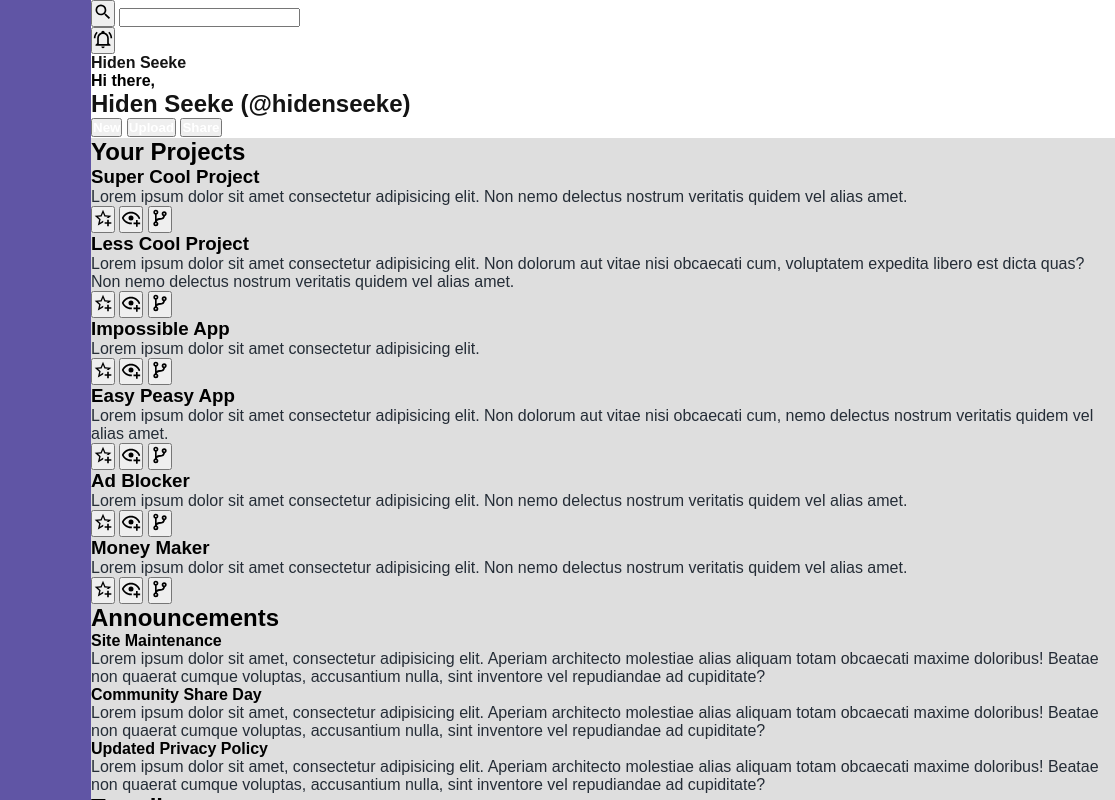
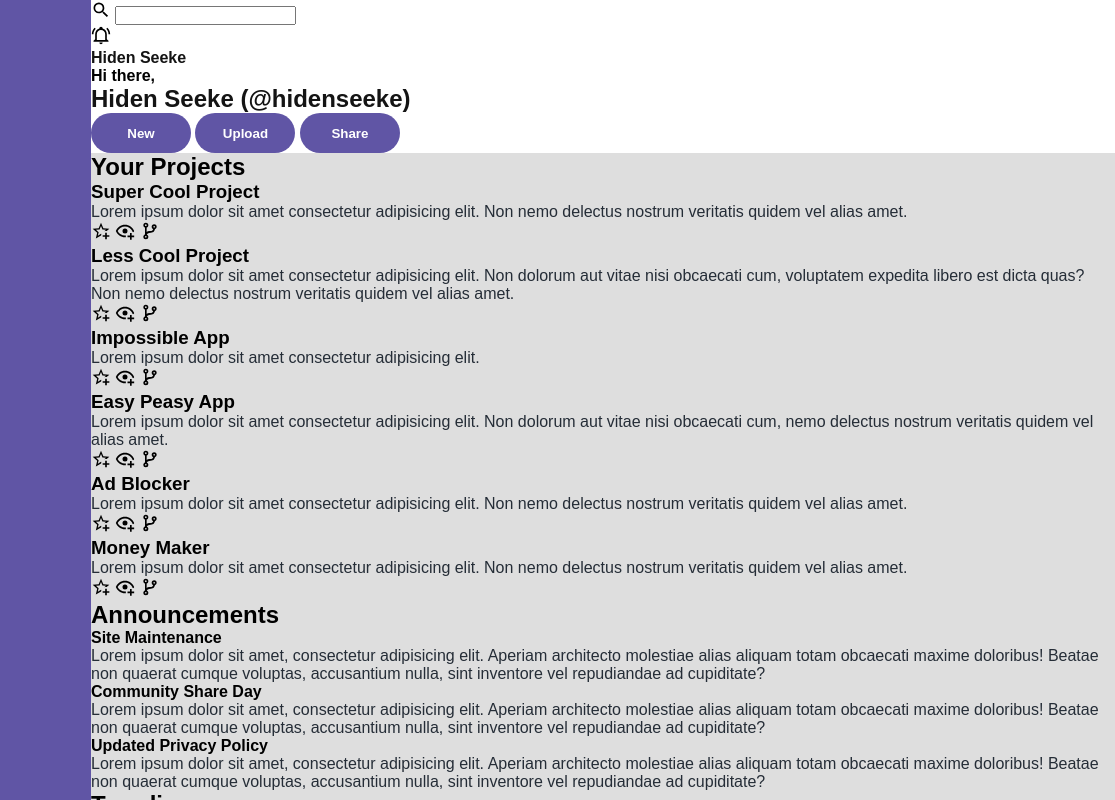
Before and after one commit to hexofiteration/admin-dashboard, a plain HTML site: page index.html in a window 1280 px wide. Shown: the top 800 px of the page, 165-1280 px from the left. Drawn offline with Linux system fonts and the light colour scheme.

Commit message:
add --radius to :root, style header-actions buttons
gives .header-actions <button> a bg, height width and border radius

```diff
--- a/assets/css/style.css
+++ b/assets/css/style.css
@@ -7,6 +7,8 @@
   --light-grey-4: hsl(0, 0%, 87%);
   --grey-900: hsl(213, 19%, 18%);
   --black: hsl(0, 0%, 8%);
+
+  --radius: 1.5rem;
 }
 
 * {
@@ -84,6 +86,22 @@ h4,
 }
 /* typography ############*/
 
+/* buttons **************/
+button {
+  background-color: transparent;
+  border: none;
+}
+
+.header-actions button {
+  background-color: var(--Purple-700);
+  height: 40px;
+  width: 100px;
+  border-radius: var(--radius);
+}
+/* buttons #############*/
+
+/*  **************/
+/*  #############*/
 .container {
   display: grid;
   grid-template-columns: 1fr 4fr;
```
